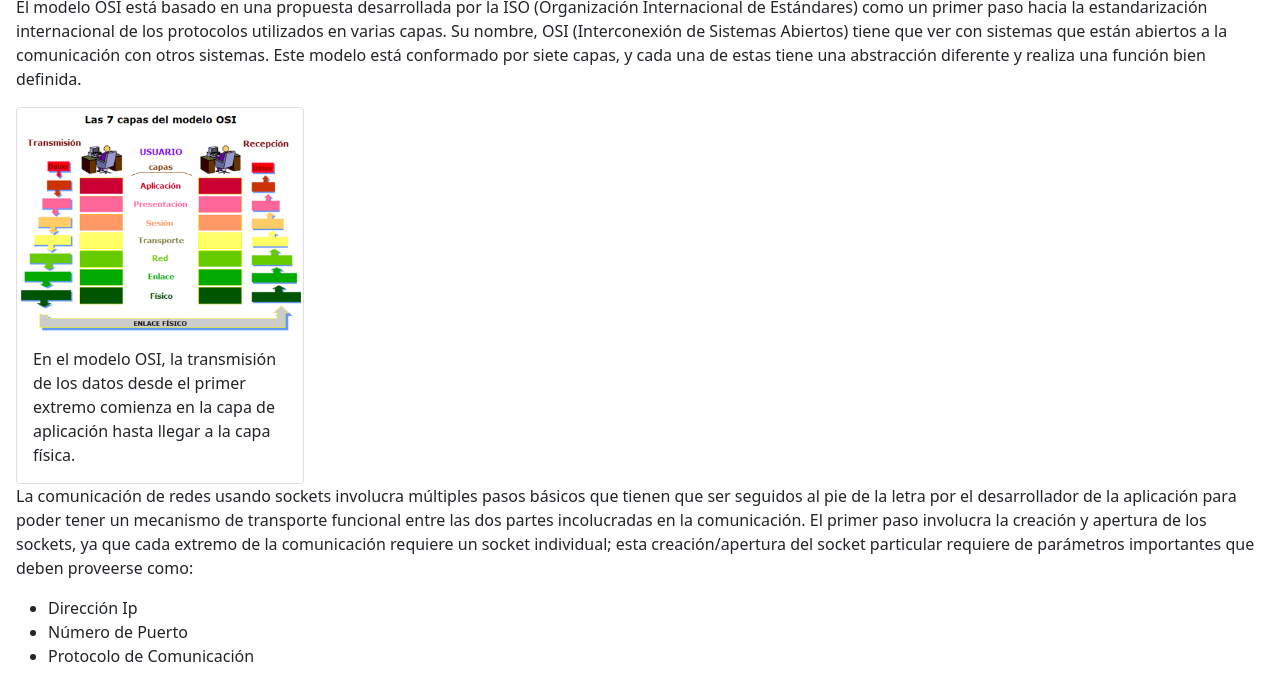
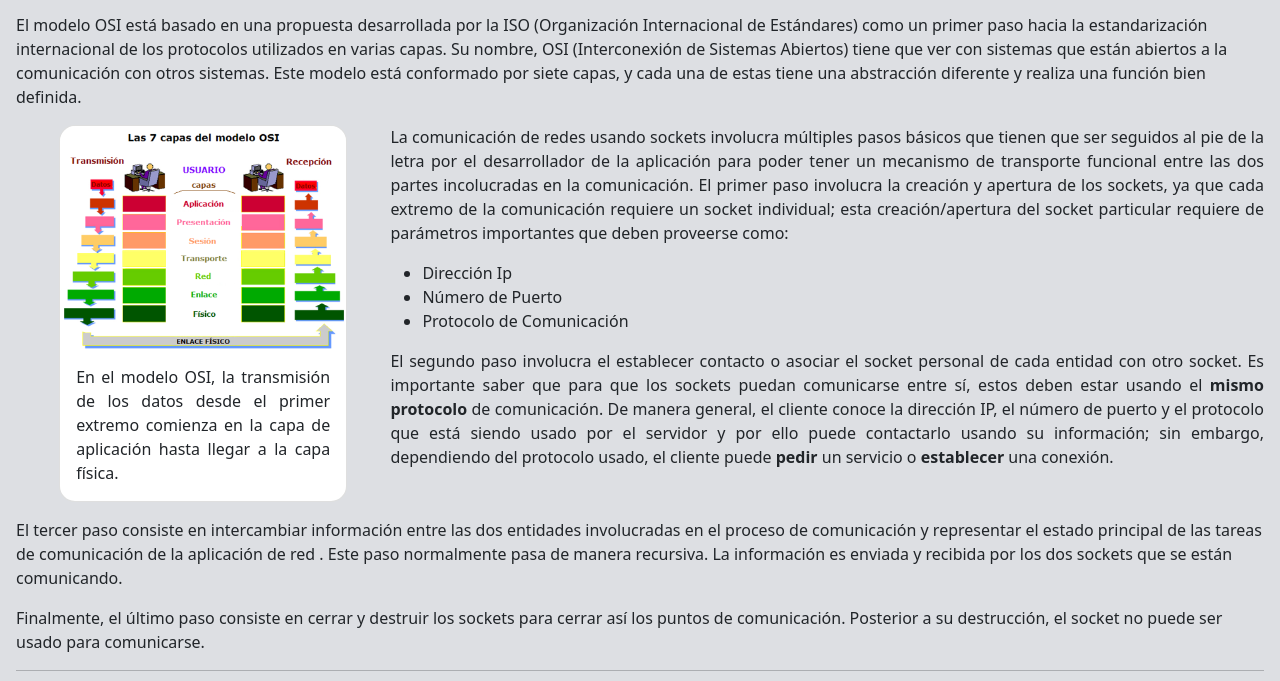
Before and after one commit to flopYtzel/RYSC-Project, a plain HTML site: page sockets/socketsIntro.html in a window 1280 px wide. Shown: the part 221-902 px from the top of the page. Drawn offline with nearby package versions, Linux system fonts and the light colour scheme; the site is published under a folder, as on GitHub Pages, so addresses that start at the root find nothing.

Commit message:
fixed: assets issue

```diff
--- a/sockets/socketsIntro.html
+++ b/sockets/socketsIntro.html
@@ -7,8 +7,8 @@
   <meta name="viewport" content="width=device-width, initial-scale=1.0">
   <link href="https://cdn.jsdelivr.net/npm/bootstrap@5.1.3/dist/css/bootstrap.min.css" rel="stylesheet"
     integrity="sha384-1BmE4kWBq78iYhFldvKuhfTAU6auU8tT94WrHftjDbrCEXSU1oBoqyl2QvZ6jIW3" crossorigin="anonymous">
-  <link rel="stylesheet" href="/styles.css">
-  <link rel="shortcut icon" href="/assets/icon.svg">
+  <link rel="stylesheet" href="../styles.css">
+  <link rel="shortcut icon" href="../assets/icon.svg">
   <title>Proyecto Integrador</title>
 </head>
 
```
Also changed, not shown: sockets/socketsProg.html (+2 -2 lines).
